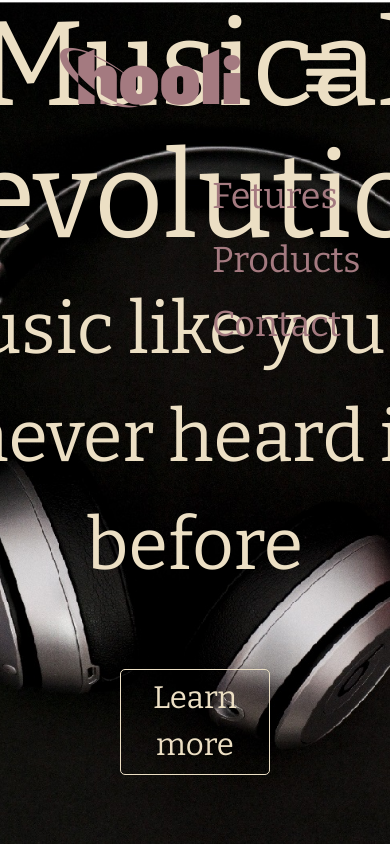
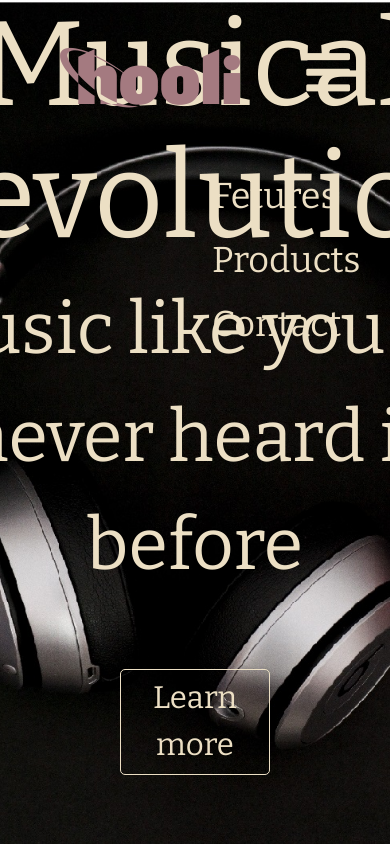
Before and after one commit to OPerel/Land_Page, a React app: page / in a window 390 px wide. Both pictures are taken after a click on the link 328 px from the left and 72 px from the top of the page. Shown: the top 844 px of the page. Built offline with nearby package versions, Linux system fonts and the light colour scheme.

Commit message:
make responsive menu work

```diff
--- a/index.html
+++ b/index.html
@@ -18,7 +18,6 @@
         <div class="container-fluid">
             <header id="h">
                 <div id="nav"></div>
-                <div id="drop-container"></div>
                 <div class="inner-header">
                     <h1>Musical Revolution</h1>
                     <p>Music like you've never heard it before</p>
--- a/src/index.js
+++ b/src/index.js
@@ -69,7 +69,11 @@ const MobileNav = () => {
     const barIcon = document.getElementById('bar');
 
     const toggleDropDown = () => {
-        document.getElementById('dropdown').classList.toggle('drop');
+        const dropNav = document.getElementById('dropdown');
+        dropNav.classList.toggle('drop');
+        if (window.scrollY > 100) {
+            dropNav.classList.add('scrolled-nav')
+        }
     }
 
     return (
@@ -92,9 +96,30 @@ const MobileNav = () => {
 const DropDown = () => {
     return (
         <ul id="dropdown" className="drop">
-            <li><a>Fetures</a></li>
-            <li><a>Products</a></li>
-            <li><a>Contact</a></li>
+            <li>
+                <Link
+                to='f'
+                smooth={true}
+                offset={-70}
+                duration= {1000}
+                >Fetures</Link>
+            </li>
+            <li>
+                <Link
+                to='p'
+                smooth={true}
+                offset={-70}
+                duration= {1000}
+                >Products</Link>
+            </li>
+            <li>
+                <Link
+                to='s'
+                smooth={true}
+                offset={-70}
+                duration= {1000}
+                >Contact</Link>
+            </li>
         </ul>
     );
 };
@@ -109,9 +134,9 @@ class Nav extends React.Component {
 
     changeNavBg = () => {
         if (window.scrollY > 100) {
-            nav.className = 'scrolled-nav';
+            nav.classList.add('scrolled-nav');
         } else {
-            nav.className = '';
+            nav.classList.remove('scrolled-nav');
         }
     }
 
@@ -125,7 +150,7 @@ class Nav extends React.Component {
     };
 
     render () {
-        console.log('render', window.outerWidth);
+        console.log('render', window.innerWidth);
         if (this.state.screenWidth > 992) {
             return (
                 <DeskTopNav />
@@ -143,7 +168,6 @@ class Nav extends React.Component {
 
 const mButton = document.getElementById("scroll");
 const nav = document.getElementById("nav");
-const dropNav = document.getElementById("drop-container");
 
 ReactDOM.render(<Nav />, nav);
 ReactDOM.render(<Button />, mButton);
--- a/src/style.css
+++ b/src/style.css
@@ -87,6 +87,7 @@ body {
     margin-left: auto;
     margin-right: 5%;
     padding: 10px;
+    /* background-color: #052626; */
 }
 
 #nav #dropdown li {
@@ -96,7 +97,7 @@ body {
 
 #nav #dropdown li a {
     font-size: 1.5rem;
-    color: #A47A80;
+    color: #ECDFC4;
 }
 
 #nav .active {
```
Also changed, not shown: 1 other file.
